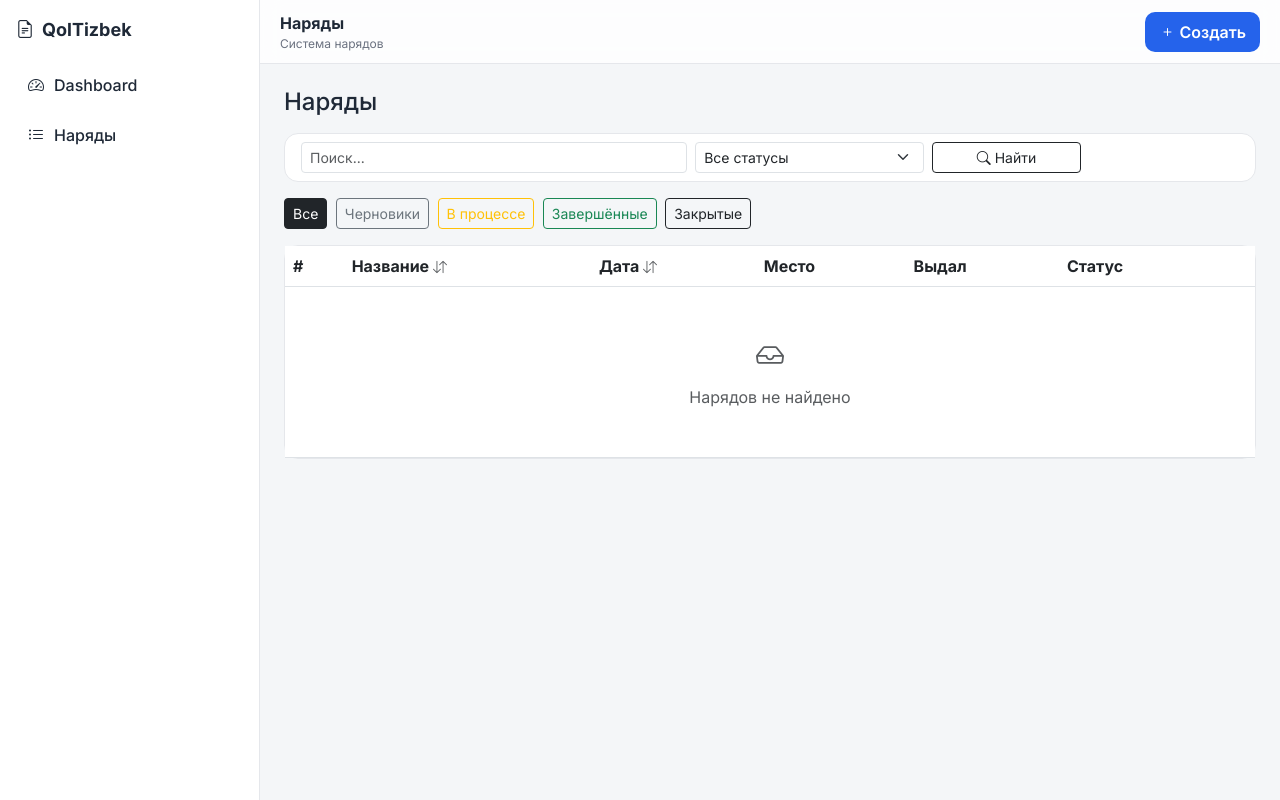
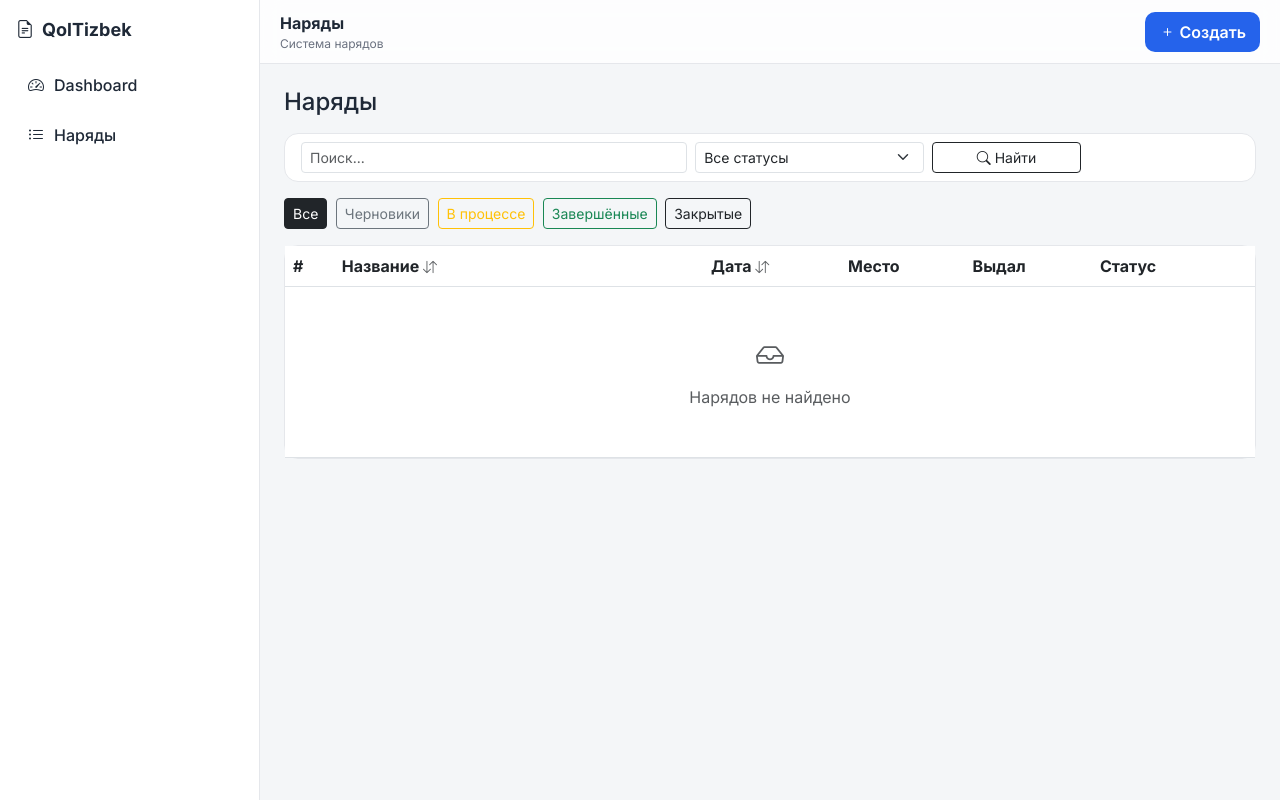
Before and after one commit to TarkhanNone/qoltizbek_v1, a Django app: page / in a window 1280 px wide. Run offline with Django 5.2, Linux system fonts and the light colour scheme; data that the repository does not hold is empty.

Commit message:
fix: fix table layout, truncate long titles, hide columns on mobile

```diff
--- a/templates/workorders/list.html
+++ b/templates/workorders/list.html
@@ -58,7 +58,7 @@
             <thead>
                 <tr>
                     <th>#</th>
-                    <th>
+                    <th style="min-width: 200px;">
                         <a href="?sort={% if sort == 'title' %}-title{% else %}title{% endif %}&q={{ search }}&status={{ status_filter }}"
                            class="text-decoration-none text-dark">
                             Название
@@ -76,8 +76,8 @@
                             {% else %}<i class="bi bi-arrow-down-up text-muted small"></i>{% endif %}
                         </a>
                     </th>
-                    <th class="d-none d-md-table-cell">Место</th>
-                    <th class="d-none d-md-table-cell">Выдал</th>
+                    <th class="d-none d-lg-table-cell">Место</th>
+                    <th class="d-none d-lg-table-cell">Выдал</th>
                     <th>Статус</th>
                     <th></th>
                 </tr>
@@ -86,14 +86,14 @@
                 {% for wo in workorders %}
                 <tr>
                     <td class="text-muted small">{{ wo.pk }}</td>
-                    <td>
+                    <td style="max-width: 250px;">
                         <a href="{% url 'workorder_detail' wo.pk %}" class="text-decoration-none">
                             {{ wo.title }}
                         </a>
                     </td>
                     <td class="text-nowrap">{{ wo.date|date:"d.m.Y" }}</td>
-                    <td class="d-none d-md-table-cell">{{ wo.location }}</td>
-                    <td class="d-none d-md-table-cell">
+                    <td class="d-none d-lg-table-cell">{{ wo.location }}</td>
+                    <td class="d-none d-lg-table-cell">
                         {{ wo.issuer.get_full_name|default:wo.issuer.username }}
                     </td>
                     <td>
```
